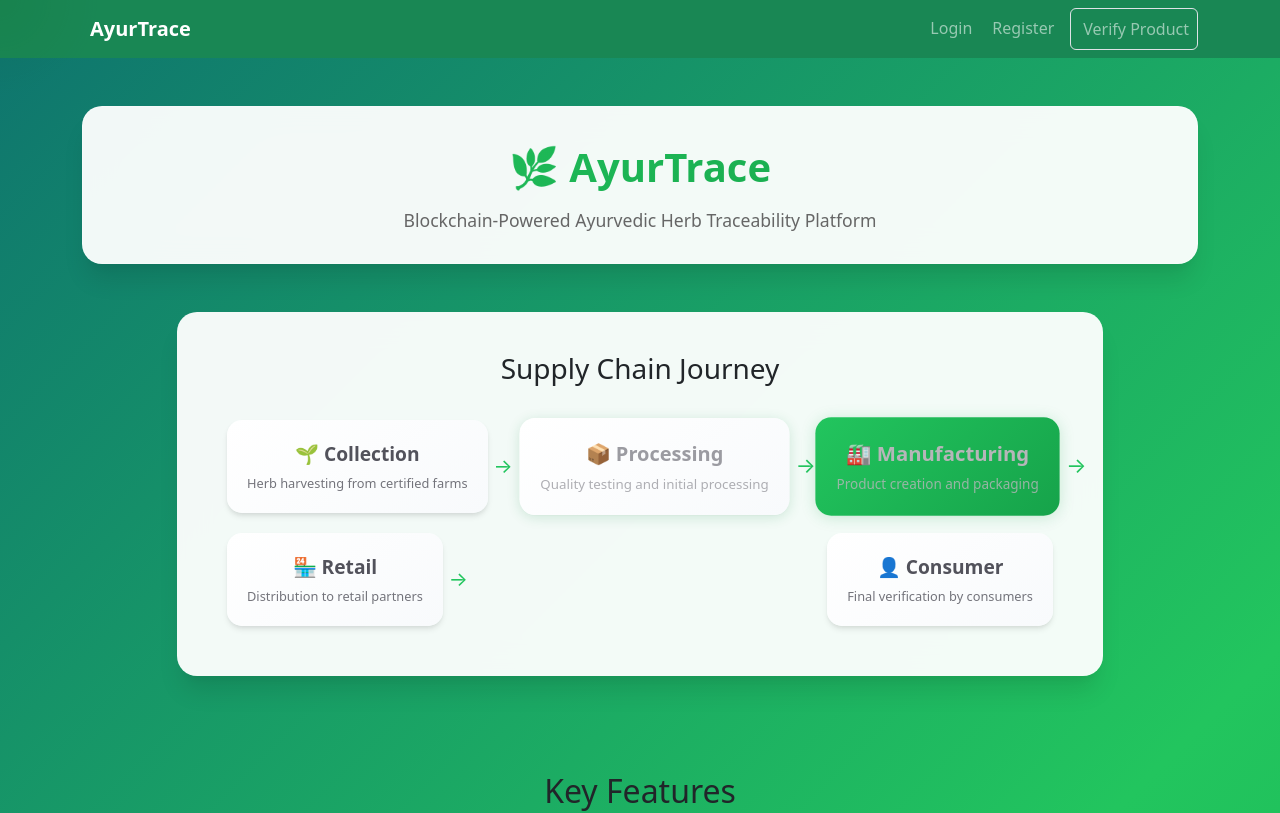
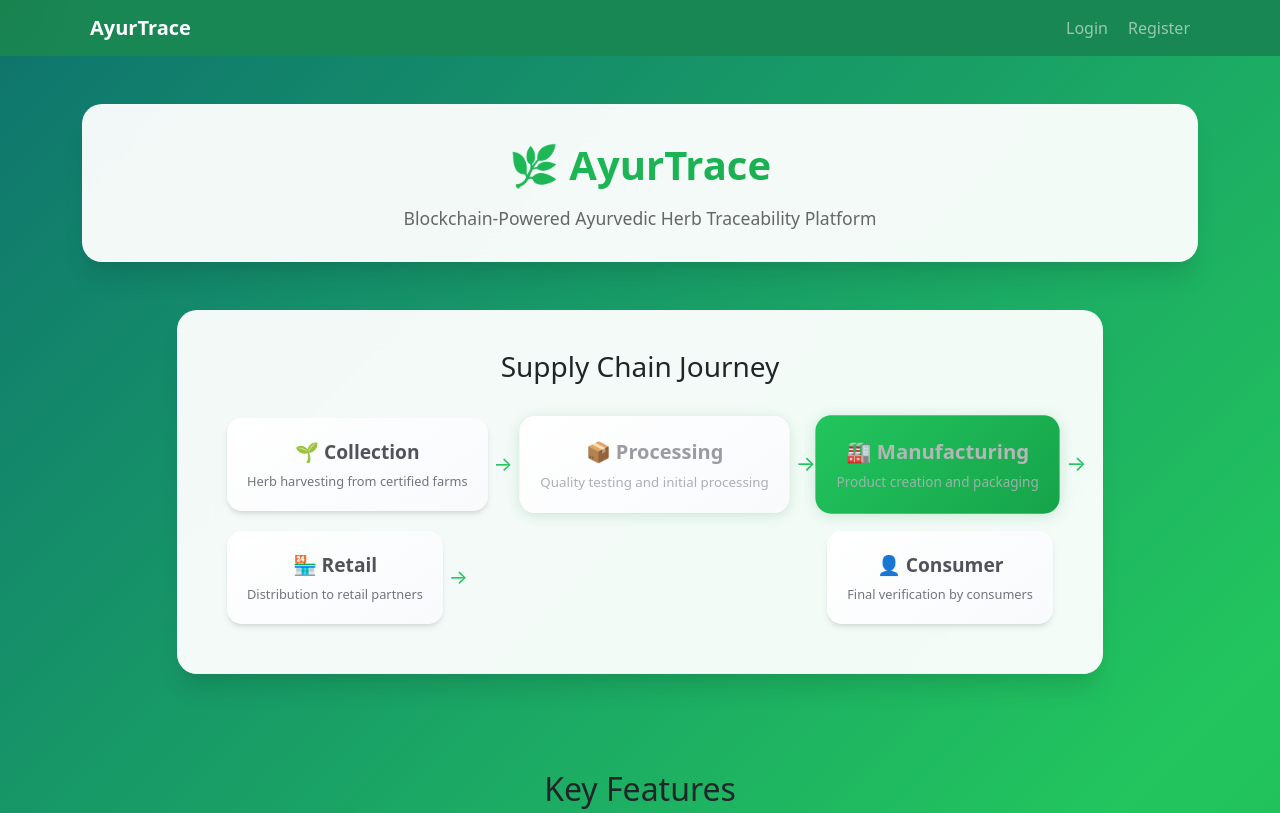
Before and after one commit to Prajjwal2051/AyurTrace, a React (Create React App) app in the folder frontend/: page / in a window 1280 px wide. Shown: the top 813 px of the page. Built offline with nearby package versions, Linux system fonts and the light colour scheme; the HTML template or start-up script is replaced by a standard one.

Commit message:
fix some errors

```diff
--- a/frontend/src/components/layout/Navigation.js
+++ b/frontend/src/components/layout/Navigation.js
@@ -177,19 +177,6 @@ const Navigation = () => {
               </>
             )}
 
-            {/* Quick Actions */}
-            {!isAuthenticated && (
-              <li className="nav-item">
-                <Link
-                  className="nav-link border rounded ms-2"
-                  to="/consumer/verify"
-                  onClick={() => setIsCollapsed(true)}
-                >
-                  <i className="fas fa-search me-1"></i>
-                  Verify Product
-                </Link>
-              </li>
-            )}
           </ul>
         </div>
       </div>
```
